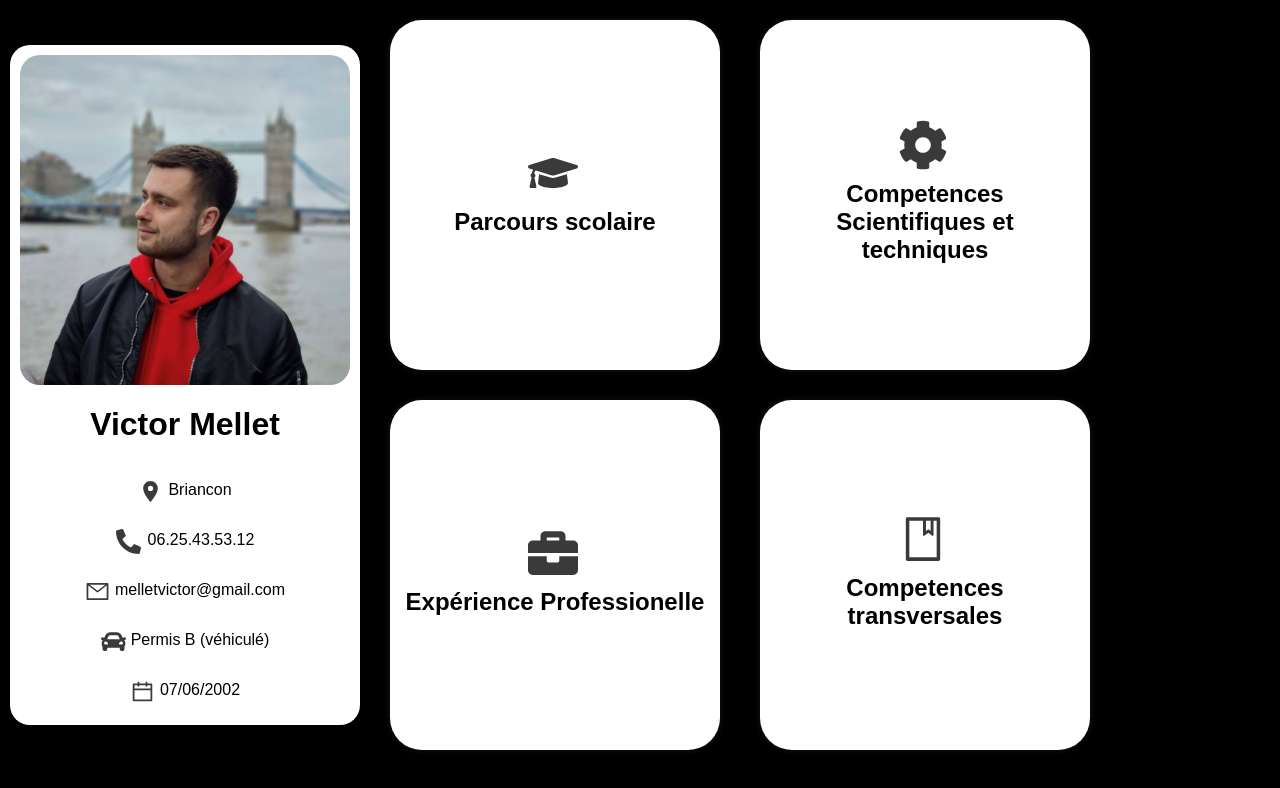
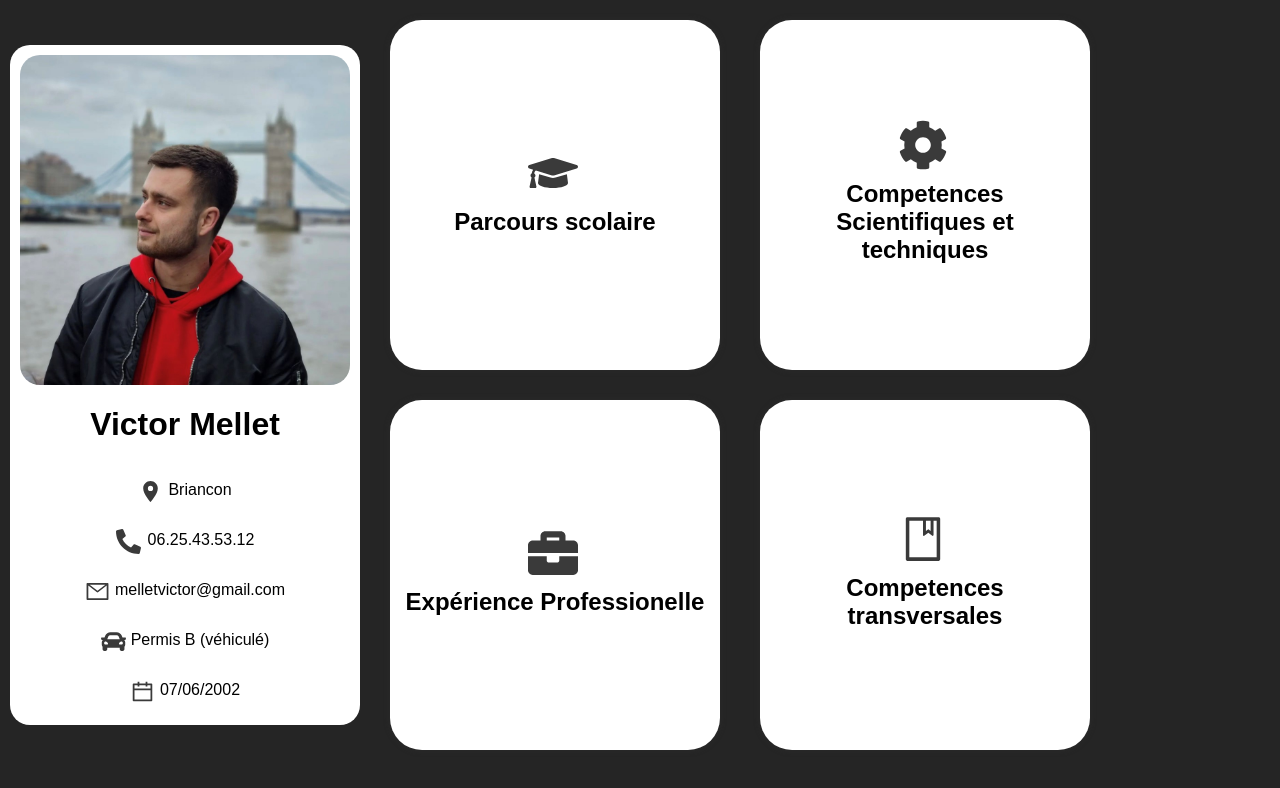
Before and after one commit to oliFYP/victor-mellet-portfolio, a React (Create React App) app: page / in a window 1280 px wide. Shown: the top 788 px of the page. Built offline with nearby package versions, Linux system fonts and the light colour scheme.

Commit message:
background changes

```diff
--- a/src/App.css
+++ b/src/App.css
@@ -2,7 +2,7 @@
 body {
   height: 100vh;
   width: auto;
-  background: black;
+  background: rgb(37, 37, 37);
 
 
 }
```
